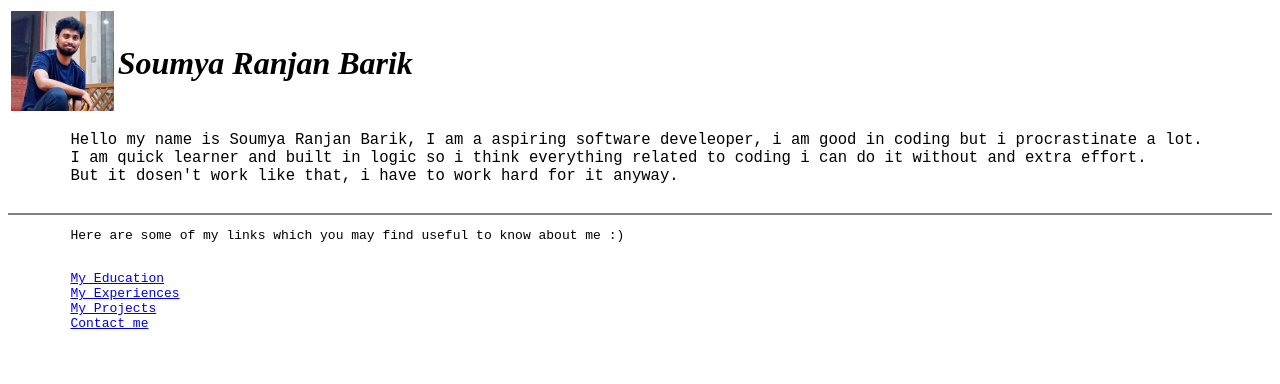
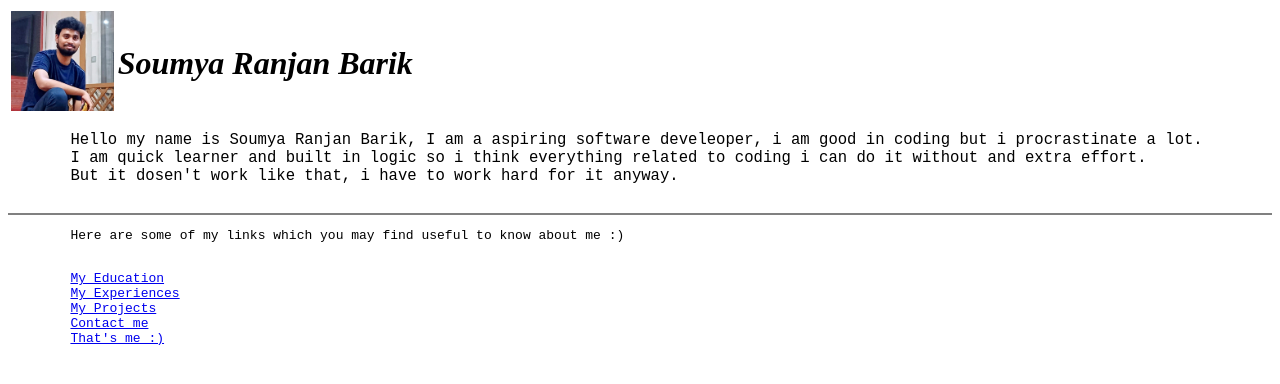
Before and after one commit to SoumyaBarik123/Web-Dev, a plain HTML site: page index.html in a window 1280 px wide. Drawn offline with Linux system fonts and the light colour scheme.

Commit message:
Update index.html

```diff
--- a/index.html
+++ b/index.html
@@ -26,6 +26,7 @@
         <a href="/anchored/exp.html">My Experiences</a>
         <a href="/anchored/projects.html">My Projects</a>
         <a href="anchored/contact.html">Contact me</a>
+        <a href="anchored/video.html">That's me :)</a>
     </pre>
 </body>
 </html>
```
